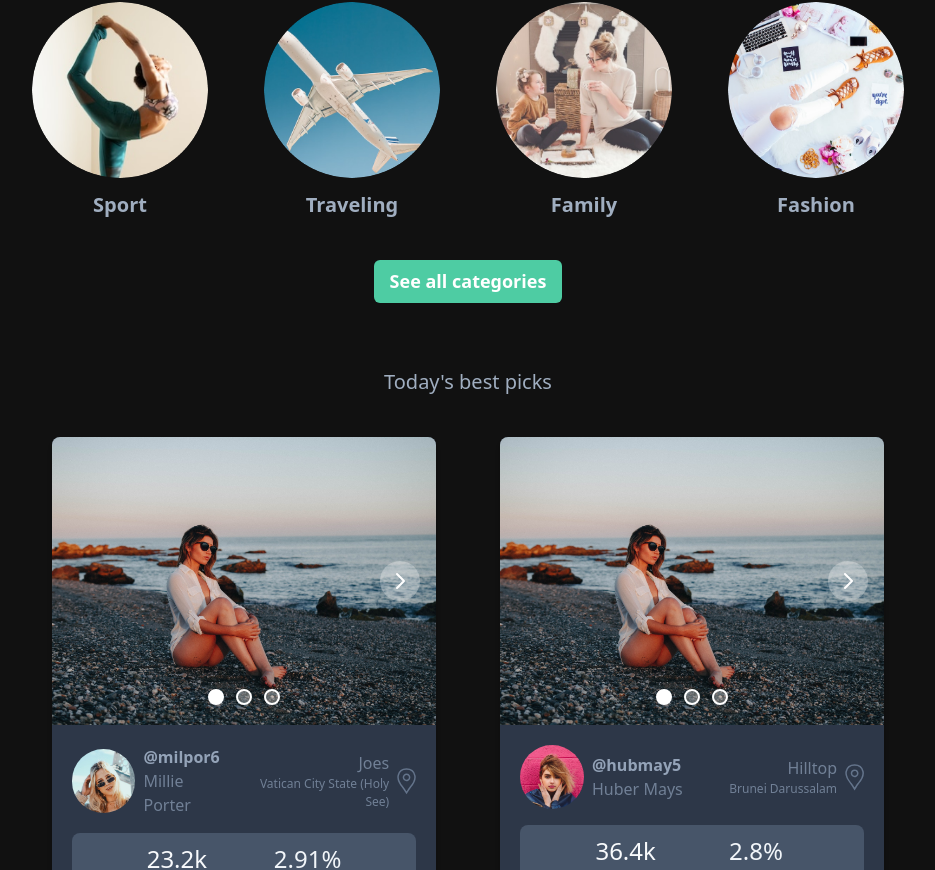
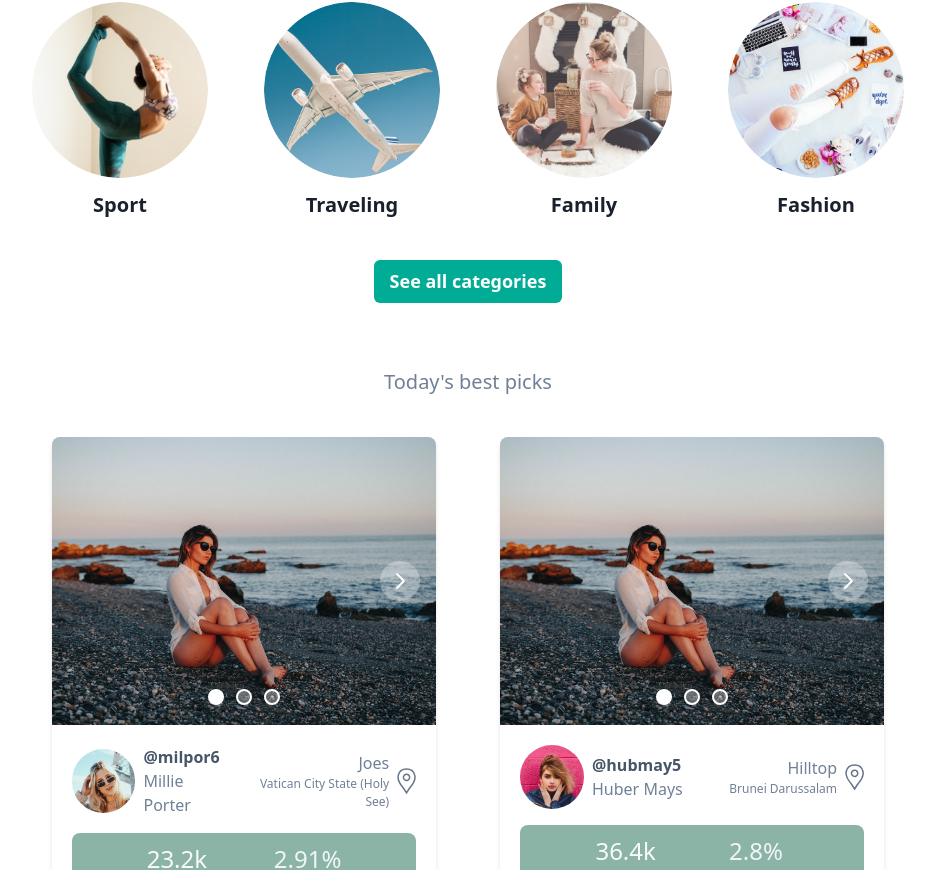
Before and after one commit to Netz00/growi, a Next.js app: page /search in a window 1280 px wide. Shown: the part 475-1345 px from the top of the page, without its empty margins (172-1107 px from the left). Built offline with nearby package versions, Linux system fonts and the light colour scheme; a web font is replaced by a local one.

Commit message:
@next-themes added for dark mode, Scrollbar dark mode improvements

```diff
--- a/package.json
+++ b/package.json
@@ -20,6 +20,7 @@
 		"fuse.js": "^6.6.2",
 		"next": "^13.1.1",
 		"next-seo": "^5.15.0",
+		"next-themes": "^0.2.1",
 		"react": "^18.2.0",
 		"react-chartjs-2": "^5.2.0",
 		"react-dom": "^18.2.0",
--- a/src/components/templates/ThemeContext.tsx
+++ /dev/null
@@ -1,60 +0,0 @@
-import { createContext, ReactElement, useEffect, useState } from 'react';
-
-const ThemeContext = createContext({
-	isDarkTheme: false,
-	toggleThemeHandler: () => {},
-});
-
-interface ThemePropsInterface {
-	children?: JSX.Element | Array<JSX.Element>;
-}
-
-export function ThemeContextProvider(props: ThemePropsInterface): ReactElement {
-	const [isDarkTheme, setIsDarkTheme] = useState(false);
-
-	function isLocalStorageEmpty(): boolean {
-		return !localStorage.getItem('isDarkTheme');
-	}
-	function setValueToLocalStorage(): void {
-		localStorage.setItem('isDarkTheme', `${!isDarkTheme}`);
-	}
-
-	function toggleDarkClassToBody(): void {
-		document!.querySelector('body')!.classList.toggle('dark');
-	}
-
-	function toggleThemeHandler(): void {
-		const isDarkTheme2: boolean = JSON.parse(
-			localStorage.getItem('isDarkTheme')!
-		);
-		setIsDarkTheme(!isDarkTheme2);
-		toggleDarkClassToBody();
-		setValueToLocalStorage();
-	}
-
-	function initialThemeHandler(): void {
-		if (isLocalStorageEmpty()) {
-			localStorage.setItem('isDarkTheme', `true`);
-			document!.querySelector('body')!.classList.add('dark');
-			setIsDarkTheme(true);
-		} else {
-			const isDarkTheme2: boolean = JSON.parse(
-				localStorage.getItem('isDarkTheme')!
-			);
-			if (isDarkTheme2) document!.querySelector('body')!.classList.add('dark');
-			setIsDarkTheme(() => {
-				return isDarkTheme2;
-			});
-		}
-	}
-
-	useEffect(() => initialThemeHandler());
-
-	return (
-		<ThemeContext.Provider value={{ isDarkTheme, toggleThemeHandler }}>
-			{props.children}
-		</ThemeContext.Provider>
-	);
-}
-
-export default ThemeContext;
--- a/src/components/templates/ThemeSwitch.tsx
+++ b/src/components/templates/ThemeSwitch.tsx
@@ -1,16 +1,21 @@
-import { useContext } from 'react';
+import { useState, useEffect } from 'react';
+
+import { useTheme } from 'next-themes';
 
 import { Moon } from '../icons/Moon';
 import { Sun } from '../icons/Sun';
-import ThemeContext from './ThemeContext';
 
 export default function ThemeSwitch() {
-	const themeCtx: { isDarkTheme?: boolean; toggleThemeHandler: () => void } =
-		useContext(ThemeContext);
+	const { systemTheme, theme, setTheme } = useTheme();
+	const [mounted, setMounted] = useState(false);
 
-	function toggleThemeHandler(): void {
-		themeCtx.toggleThemeHandler();
-	}
+	useEffect(() => {
+		setMounted(true);
+	}, []);
+
+	if (!mounted) return null;
+
+	const currentTheme = theme === 'system' ? systemTheme : theme;
 
 	return (
 		<>
@@ -19,9 +24,11 @@ export default function ThemeSwitch() {
 				className="p-2 sm:p-2.5 rounded-full border text-base
                         bg-slate-600 text-slate-50 border-slate-800 hover:bg-slate-700
                          dark:border-slate-50 dark:text-zinc-800 dark:bg-slate-100"
-				onClick={toggleThemeHandler}
+				onClick={() =>
+					currentTheme === 'dark' ? setTheme('light') : setTheme('dark')
+				}
 			>
-				{themeCtx.isDarkTheme ? <Sun /> : <Moon />}
+				{currentTheme === 'dark' ? <Sun /> : <Moon />}
 			</button>
 		</>
 	);
--- a/src/pages/_app.tsx
+++ b/src/pages/_app.tsx
@@ -1,12 +1,12 @@
+import { ThemeProvider } from 'next-themes';
 import { AppProps } from 'next/app';
 
 import '../styles/global.css';
-import { ThemeContextProvider } from '../components/templates/ThemeContext';
 
 const MyApp = ({ Component, pageProps }: AppProps) => (
-	<ThemeContextProvider>
+	<ThemeProvider enableSystem={true} attribute="class">
 		<Component {...pageProps} />
-	</ThemeContextProvider>
+	</ThemeProvider>
 );
 
 export default MyApp;
--- a/src/pages/search.tsx
+++ b/src/pages/search.tsx
@@ -40,7 +40,7 @@ const Search = (props: ISearchProps) => (
 			</Section>
 		</Background>
 		<Section description="Search by category" className="py-6 px-3" margin="">
-			<div className="flex flex-row gap-14 max-md:gap-10 flex-nowrap justify-center overflow-auto whitespace-nowrap overflow-y-hidden pt-12">
+			<div className="custom_scrollbar flex flex-row gap-14 max-md:gap-10 flex-nowrap justify-center overflow-auto whitespace-nowrap overflow-y-hidden pt-12">
 				{props.categories?.map((item: any) => (
 					<Category {...item} key={item.key} />
 				))}
--- a/src/styles/global.css
+++ b/src/styles/global.css
@@ -6,13 +6,14 @@
 
 @tailwind utilities;
 
+@layer base {
 	/* custom scrollbar */
 	::-webkit-scrollbar {
 		width: 14px;
 	}
 
 	::-webkit-scrollbar-track {
-	background-color: transparent;
+		@apply bg-transparent dark:bg-slate-700;
 	}
 
 	::-webkit-scrollbar-thumb {
@@ -27,6 +28,10 @@
 		@apply bg-slate-500;
 	}
 
+	.custom_scrollbar::-webkit-scrollbar-track {
+		@apply dark:bg-transparent;
+	}
+
 	.custom_scrollbar::-webkit-scrollbar {
 		width: 18px;
 	}
@@ -35,3 +40,4 @@
 		border-radius: 20px;
 		border: 6px solid transparent;
 	}
+}
```
Also changed, not shown: 1 other file (tests, documents, lock files or other folders). Lines whose indentation alone changed are shown as unchanged.
